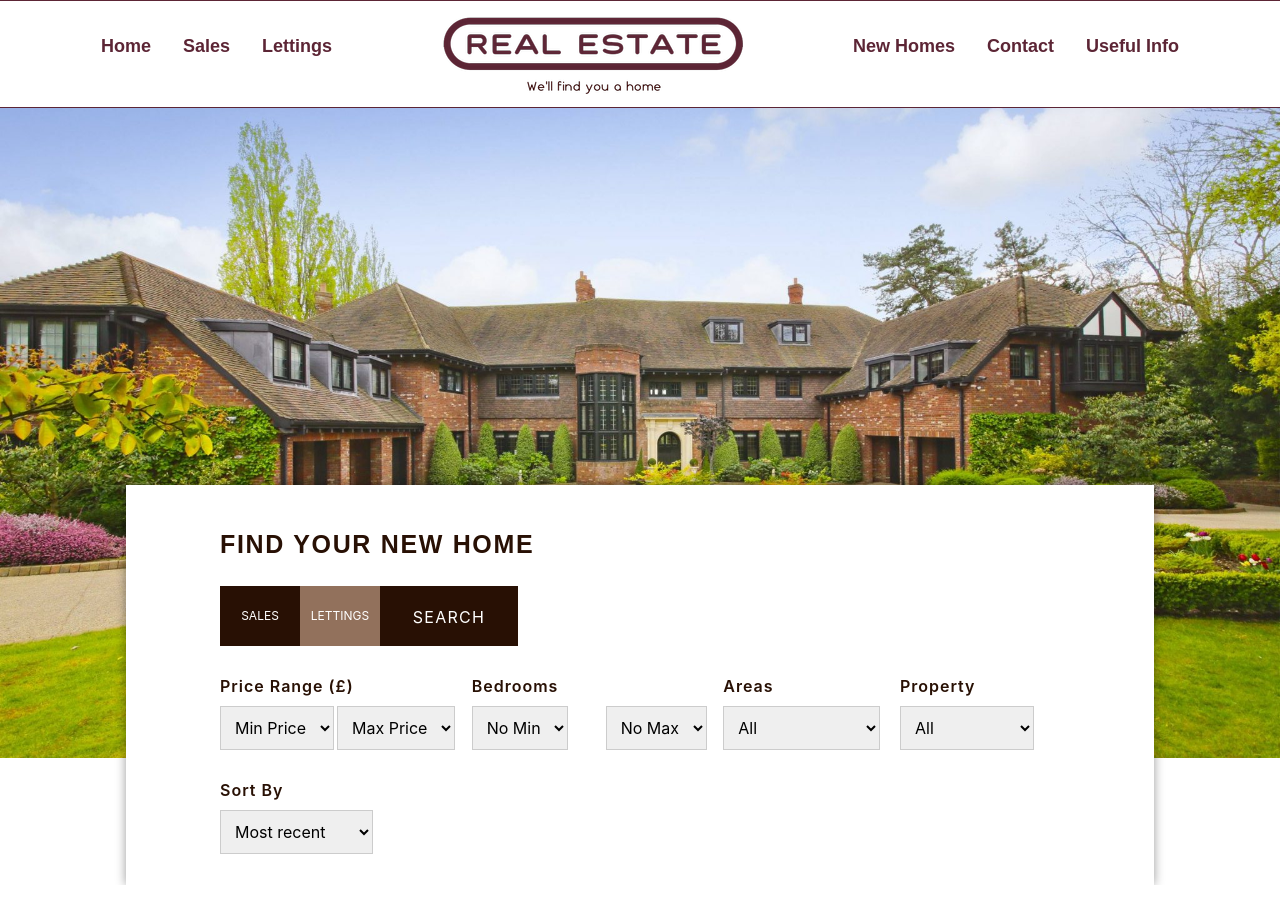
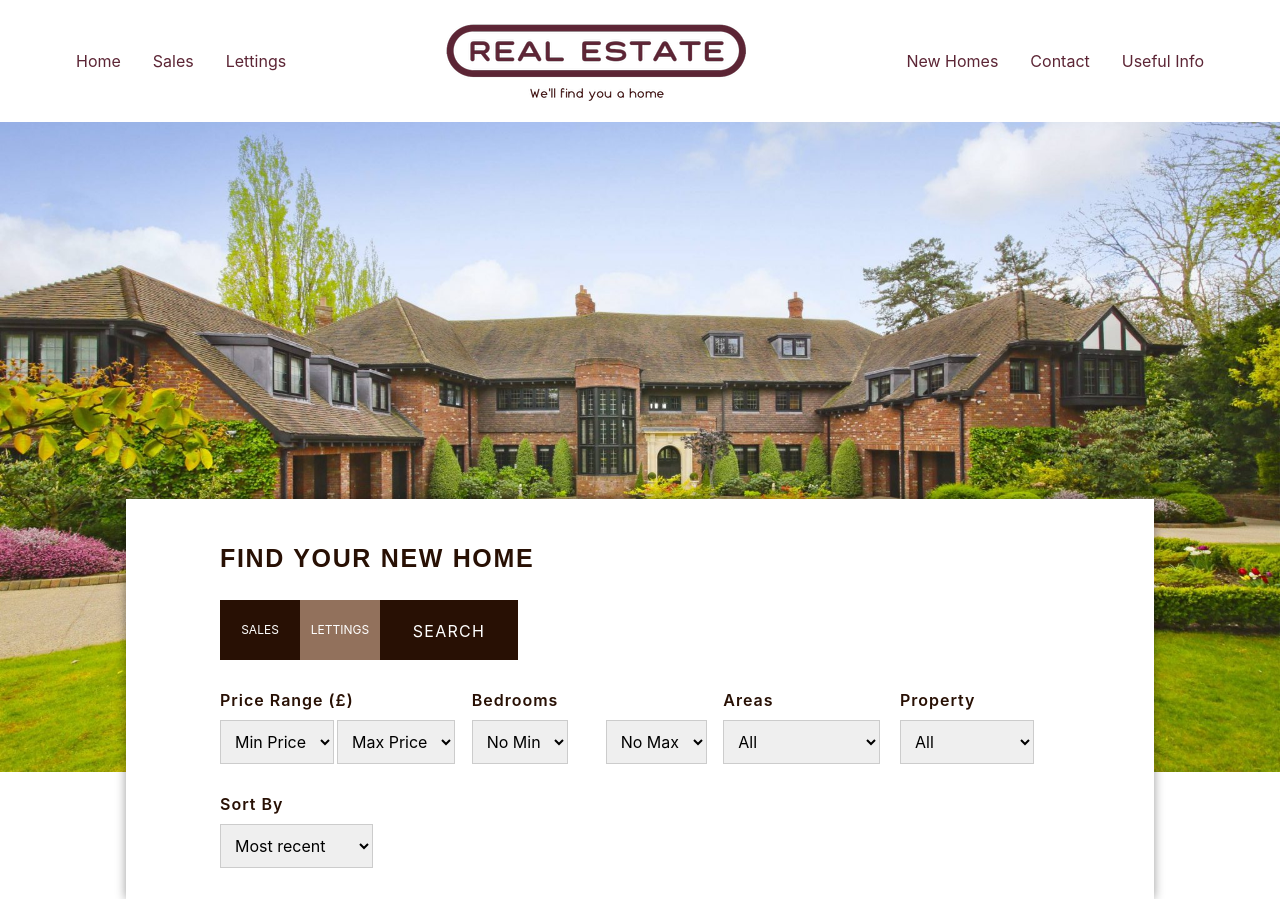
Before and after one commit to ChrisJonathan22/Real-Estate, a React (Create React App) app in the folder root/frontend/: page / in a window 1280 px wide. Built offline with nearby package versions, Linux system fonts and the light colour scheme; a web font is replaced by a local one.

Commit message:
I've added some sass variables, I've added mixins and I've converted the navbar from a class component to a functional component using hooks.

```diff
--- a/root/frontend/src/components/Navbar/Navbar.js
+++ b/root/frontend/src/components/Navbar/Navbar.js
@@ -1,30 +1,18 @@
 
-import React , { Component, Fragment } from 'react';
+import React , { Fragment, useState } from 'react';
 import { Link } from 'react-router-dom';
 import Logo  from '../../Assets/logo.png';
 import './Navbar.scss';
 import MenuDrawer from '../MenuDrawer/MenuDrawer';
 
-class Navbar extends Component {
-  constructor () {
-    super();
-    this.state = {
-      show: false
-    }
-    this.showDrawer = this.showDrawer.bind(this);
-  }
 
-  showDrawer () {
-    let { show } = this.state;
-    this.setState({ show: !show });
-  }
+export default function Navbar () {
+  const [show, toggleShow] = useState(false);
 
-  render () {
-    let { show } = this.state;
   return (
     <Fragment>
-                <nav className="navbar navbar-expand-x1 navbar-light @@classList">
-                  <div className="container">
+      <nav className="r__navbar">
+        <div className="r__container">
           <ul className="left">
             <li className="nav-item"><Link className="nav-link" exact to="/">Home</Link></li>
             <li className="nav-item"><Link className="nav-link" to="/sales">Sales</Link></li>
@@ -37,14 +25,11 @@ class Navbar extends Component {
             <li className="nav-item"><Link className="nav-link" to="/contact">Contact</Link></li>
             <li className="nav-item"><Link className="nav-link" to="/info">Useful Info</Link></li>
           </ul>
-                    <div className="mobile_menu_icon"><i className="fas fa-bars" onClick={this.showDrawer}></i></div>
+          <div className="mobile_menu_icon"><i className="fas fa-bars" onClick={() => toggleShow(!show)}></i></div>
         </div>
       </nav>
       <div className="clear_menu"></div>
     <MenuDrawer action={show} />
   </Fragment>
-    );
+  )
 }
-}
-
-export default Navbar;
--- a/root/frontend/src/components/Navbar/Navbar.scss
+++ b/root/frontend/src/components/Navbar/Navbar.scss
@@ -1,85 +1,106 @@
-nav {
+@import "../variables.scss";
+@import "../styles.scss";
+@import "../mixins.scss";
+
+.r__navbar {
     position: fixed !important;
     top: 0;
     width: 100%;
     z-index: 1;
-    border-top: 1px #5C2535 solid;
-    border-bottom: 1px #5C2535 solid;
+    padding: 1em 0;
+    background-color: $white;
+
+    .r__container {
+        @include flexbox;
+        @include align-items(baseline);
+    }
 
     .text_logo, .mobile_menu_icon {
         display: none;
     }
 
+    .text_logo {
+        color: $purple;
+    }
+
     .left {
-        padding-left: 0;
-        padding-right: 40px;
+        padding: 0 40px 0 0;
     }
 
     .nav-item {
         display: inline-block;
         a {
-            color: #5C2535;
+            color: $purple;
+            position: relative;
 
             &:hover {
-                text-decoration: underline;
+
+                &:before {
+                    content: "";
+                    width: 1em;
+                    height: 2px;
+                    background-color: $purple;
+                    position: absolute;
+                    bottom: 0;
+                }
             }
         }
     }
 }
 
 .clear_menu {
-    height: 108px;
+    height: 122px;
 }
 
-@media screen and (max-width: 995px) {
+// @media screen and (max-width: 995px) {
 
-    nav {
-        .container {
-            max-width: 1440px;
+//     nav {
+//         .container {
+//             max-width: 1440px;
 
-            .navbar-brand {
-                display: none;
-            }
+//             .navbar-brand {
+//                 display: none;
+//             }
 
-            .text_logo {
-                display: block;
-                color: #5C2535;
-                border: 2px #5C2535 solid;
-                border-radius: 20%;
-                padding: 10px;
-                text-transform: uppercase;
-            }
-        }
-    }
-}
+//             .text_logo {
+//                 display: block;
+//                 color: $purple;
+//                 border: 2px $purple solid;
+//                 border-radius: 20%;
+//                 padding: 10px;
+//                 text-transform: uppercase;
+//             }
+//         }
+//     }
+// }
 
-@media screen and (max-width: 785px) {
-    nav {
-        .container {
-            flex-wrap: initial;
+// @media screen and (max-width: 785px) {
+//     nav {
+//         .container {
+//             flex-wrap: initial;
 
-            .left, .right {
-                padding: 0;
-            }
-        }
-    }
-}
+//             .left, .right {
+//                 padding: 0;
+//             }
+//         }
+//     }
+// }
 
-@media screen and (max-width: 730px) {
-    nav {
-        .left, .right {
-            display: none;
-        }
+// @media screen and (max-width: 730px) {
+//     nav {
+//         .left, .right {
+//             display: none;
+//         }
 
-        .text_logo {
-            margin: 0 !important;
-        }
+//         .text_logo {
+//             margin: 0 !important;
+//         }
 
-        .mobile_menu_icon {
-            display: block;
-            font-size: 2em;
-            color: #5C2535;
-            cursor: pointer;
-        }
-    }
-}
+//         .mobile_menu_icon {
+//             display: block;
+//             font-size: 2em;
+//             color: $purple;
+//             cursor: pointer;
+//         }
+//     }
+// }
--- /dev/null
+++ b/root/frontend/src/components/mixins.scss
@@ -0,0 +1,171 @@
+// --------------------------------------------------
+// Flexbox SASS mixins
+// The spec: http://www.w3.org/TR/css3-flexbox
+// --------------------------------------------------
+
+// Flexbox display
+@mixin flexbox() {
+    display: -webkit-box;
+    display: -moz-box;
+    display: -ms-flexbox;
+    display: -webkit-flex;
+    display: flex;
+  }
+
+  // The 'flex' shorthand
+  // - applies to: flex items
+  // <positive-number>, initial, auto, or none
+  @mixin flex($values) {
+    -webkit-box-flex: $values;
+       -moz-box-flex: $values;
+        -webkit-flex: $values;
+          -ms-flex: $values;
+              flex: $values;
+  }
+
+  // Flex Flow Direction
+  // - applies to: flex containers
+  // row | row-reverse | column | column-reverse
+  @mixin flex-direction($direction) {
+    -webkit-flex-direction: $direction;
+       -moz-flex-direction: $direction;
+        -ms-flex-direction: $direction;
+            flex-direction: $direction;
+  }
+
+  // Flex Line Wrapping
+  // - applies to: flex containers
+  // nowrap | wrap | wrap-reverse
+  @mixin flex-wrap($wrap) {
+    -webkit-flex-wrap: $wrap;
+       -moz-flex-wrap: $wrap;
+        -ms-flex-wrap: $wrap;
+            flex-wrap: $wrap;
+  }
+
+  // Flex Direction and Wrap
+  // - applies to: flex containers
+  // <flex-direction> || <flex-wrap>
+  @mixin flex-flow($flow) {
+    -webkit-flex-flow: $flow;
+       -moz-flex-flow: $flow;
+        -ms-flex-flow: $flow;
+            flex-flow: $flow;
+  }
+
+  // Display Order
+  // - applies to: flex items
+  // <integer>
+  @mixin order($val) {
+    -webkit-box-ordinal-group: $val;
+       -moz-box-ordinal-group: $val;
+             -ms-flex-order: $val;
+              -webkit-order: $val;
+                  order: $val;
+  }
+
+  // Flex grow factor
+  // - applies to: flex items
+  // <number>
+  @mixin flex-grow($grow) {
+    -webkit-flex-grow: $grow;
+       -moz-flex-grow: $grow;
+        -ms-flex-grow: $grow;
+            flex-grow: $grow;
+  }
+
+  // Flex shrink
+  // - applies to: flex item shrink factor
+  // <number>
+  @mixin flex-shrink($shrink) {
+    -webkit-flex-shrink: $shrink;
+       -moz-flex-shrink: $shrink;
+        -ms-flex-shrink: $shrink;
+            flex-shrink: $shrink;
+  }
+
+  // Flex basis
+  // - the initial main size of the flex item
+  // - applies to: flex itemsnitial main size of the flex item
+  // <width>
+  @mixin flex-basis($width) {
+    -webkit-flex-basis: $width;
+       -moz-flex-basis: $width;
+        -ms-flex-basis: $width;
+            flex-basis: $width;
+  }
+
+  // Axis Alignment
+  // - applies to: flex containers
+  // flex-start | flex-end | center | space-between | space-around
+  @mixin justify-content($justify) {
+    -webkit-justify-content: $justify;
+       -moz-justify-content: $justify;
+        -ms-justify-content: $justify;
+            justify-content: $justify;
+              -ms-flex-pack: $justify;
+  }
+
+  // Packing Flex Lines
+  // - applies to: multi-line flex containers
+  // flex-start | flex-end | center | space-between | space-around | stretch
+  @mixin align-content($align) {
+    -webkit-align-content: $align;
+       -moz-align-content: $align;
+        -ms-align-content: $align;
+            align-content: $align;
+  }
+
+  // Cross-axis Alignment
+  // - applies to: flex containers
+  // flex-start | flex-end | center | baseline | stretch
+  @mixin align-items($align) {
+    -webkit-align-items: $align;
+       -moz-align-items: $align;
+        -ms-align-items: $align;
+         -ms-flex-align: $align;
+            align-items: $align;
+  }
+
+  // Cross-axis Alignment
+  // - applies to: flex items
+  // auto | flex-start | flex-end | center | baseline | stretch
+  @mixin align-self($align) {
+    -webkit-align-self: $align;
+       -moz-align-self: $align;
+        -ms-align-self: $align;
+            align-self: $align;
+  }
+
+//   @import "compass/css3";
+
+@mixin transition($transition...) {
+    -moz-transition:    $transition;
+    -o-transition:      $transition;
+    -webkit-transition: $transition;
+    transition:         $transition;
+}
+@mixin transition-property($property...) {
+    -moz-transition-property:    $property;
+    -o-transition-property:      $property;
+    -webkit-transition-property: $property;
+    transition-property:         $property;
+}
+@mixin transition-duration($duration...) {
+    -moz-transition-property:    $duration;
+    -o-transition-property:      $duration;
+    -webkit-transition-property: $duration;
+    transition-property:         $duration;
+}
+@mixin transition-timing-function($timing...) {
+    -moz-transition-timing-function:    $timing;
+    -o-transition-timing-function:      $timing;
+    -webkit-transition-timing-function: $timing;
+    transition-timing-function:         $timing;
+}
+@mixin transition-delay($delay...) {
+    -moz-transition-delay:    $delay;
+    -o-transition-delay:      $delay;
+    -webkit-transition-delay: $delay;
+    transition-delay:         $delay;
+}
--- /dev/null
+++ b/root/frontend/src/components/styles.scss
@@ -0,0 +1,5 @@
+.r__container {
+    max-width: 1440px;
+    padding: 0 60px;
+    margin: 0 auto;
+}
--- /dev/null
+++ b/root/frontend/src/components/variables.scss
@@ -0,0 +1,2 @@
+$purple: #5C2535;
+$white: #ffffff;
```
Lines whose indentation alone changed are shown as unchanged.
